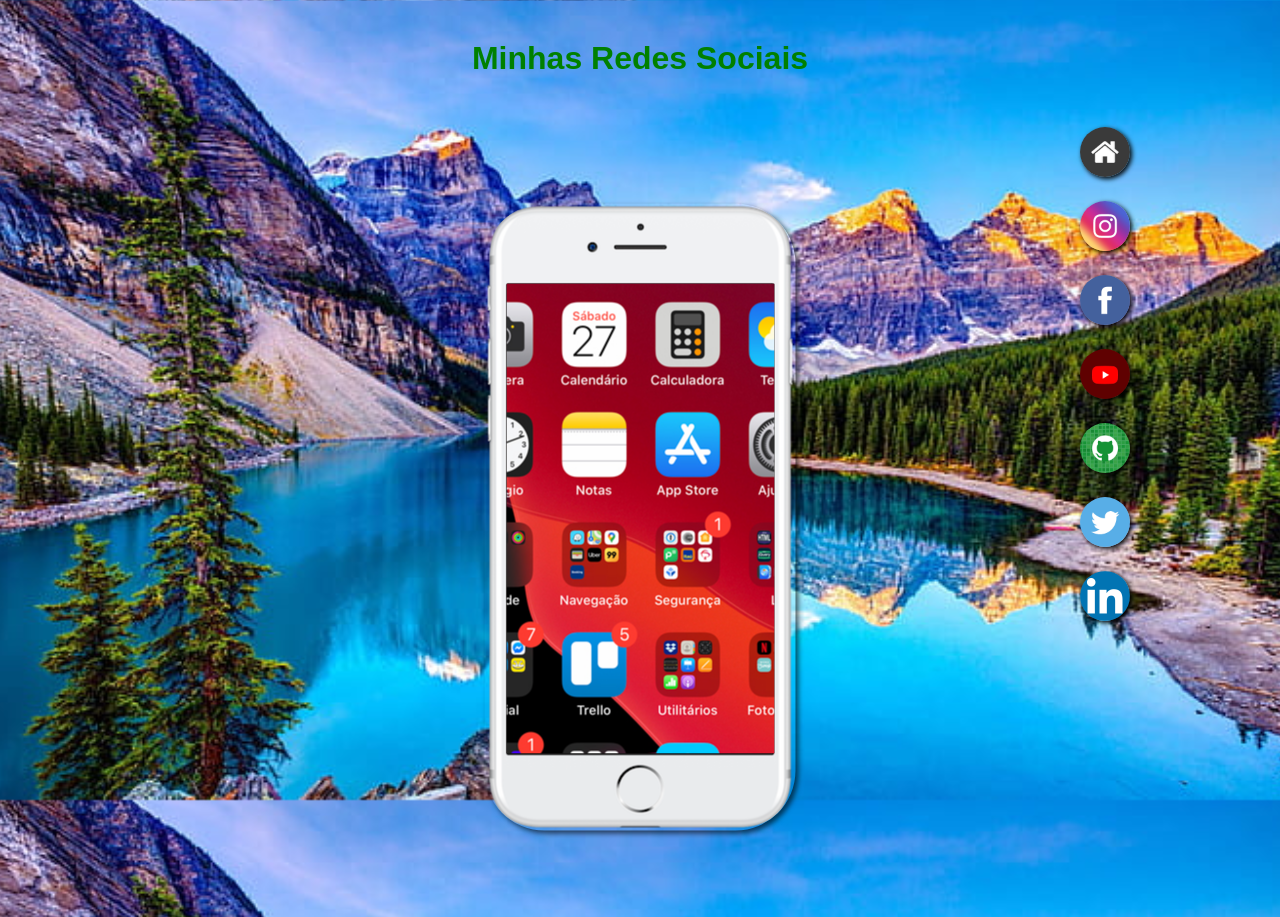
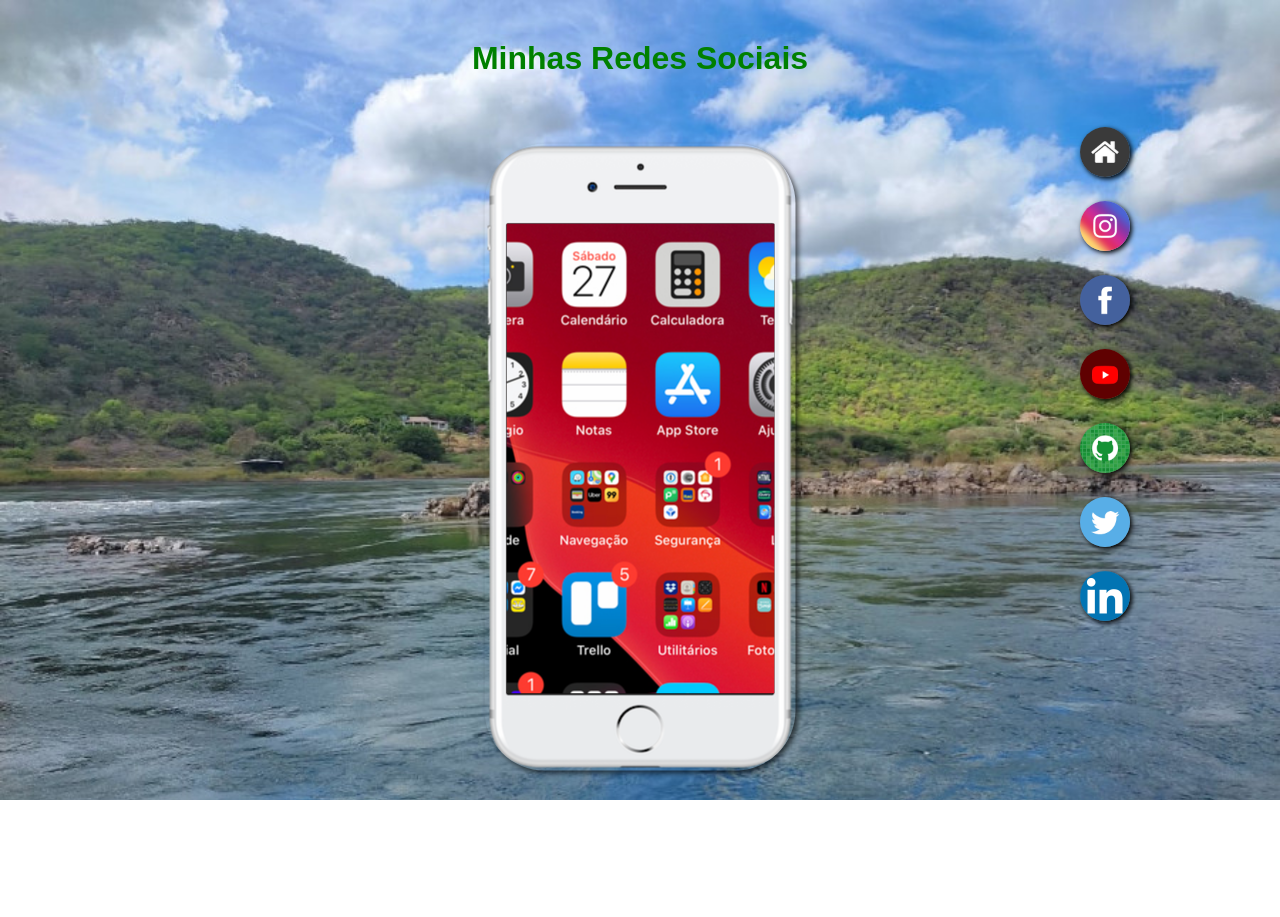
Before and after one commit to lecivanio/Projeto-Rede-Sociais1, a plain HTML site: page index.html in a window 1280 px wide. After the commit the page ends 800 px from the top, so only its background shows below. Drawn offline with Linux system fonts and the light colour scheme.

Commit message:
Testando a tela de funfo

```diff
--- a/estilos/style.css
+++ b/estilos/style.css
@@ -15,7 +15,7 @@ header h1 {
 }
 
 body {
-    background: url('../imagens/Topo.jpg') no-repeat top center;
+    background: url('../imagens/rio.JPG') no-repeat top center;
     background-size: cover;
     background-attachment: fixed;
     width: 100vw;
@@ -23,7 +23,7 @@ body {
 main {
     background-repeat: no-repeat;
     position: relative;
-    height: 100vh;
+    height:85vh;
     width: 1000px;
     margin: auto;
 
```
Also changed, not shown: imagens/rio.JPG (added).
